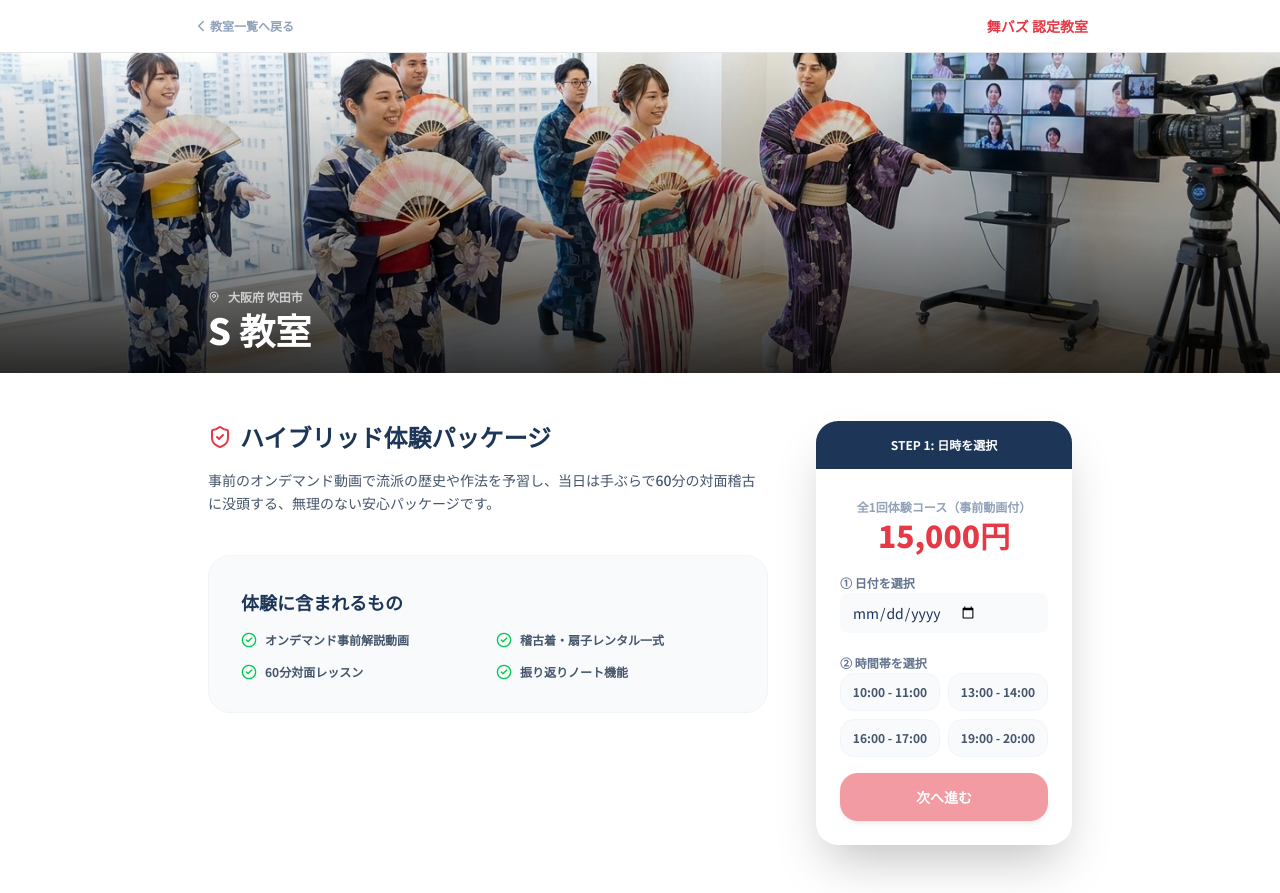
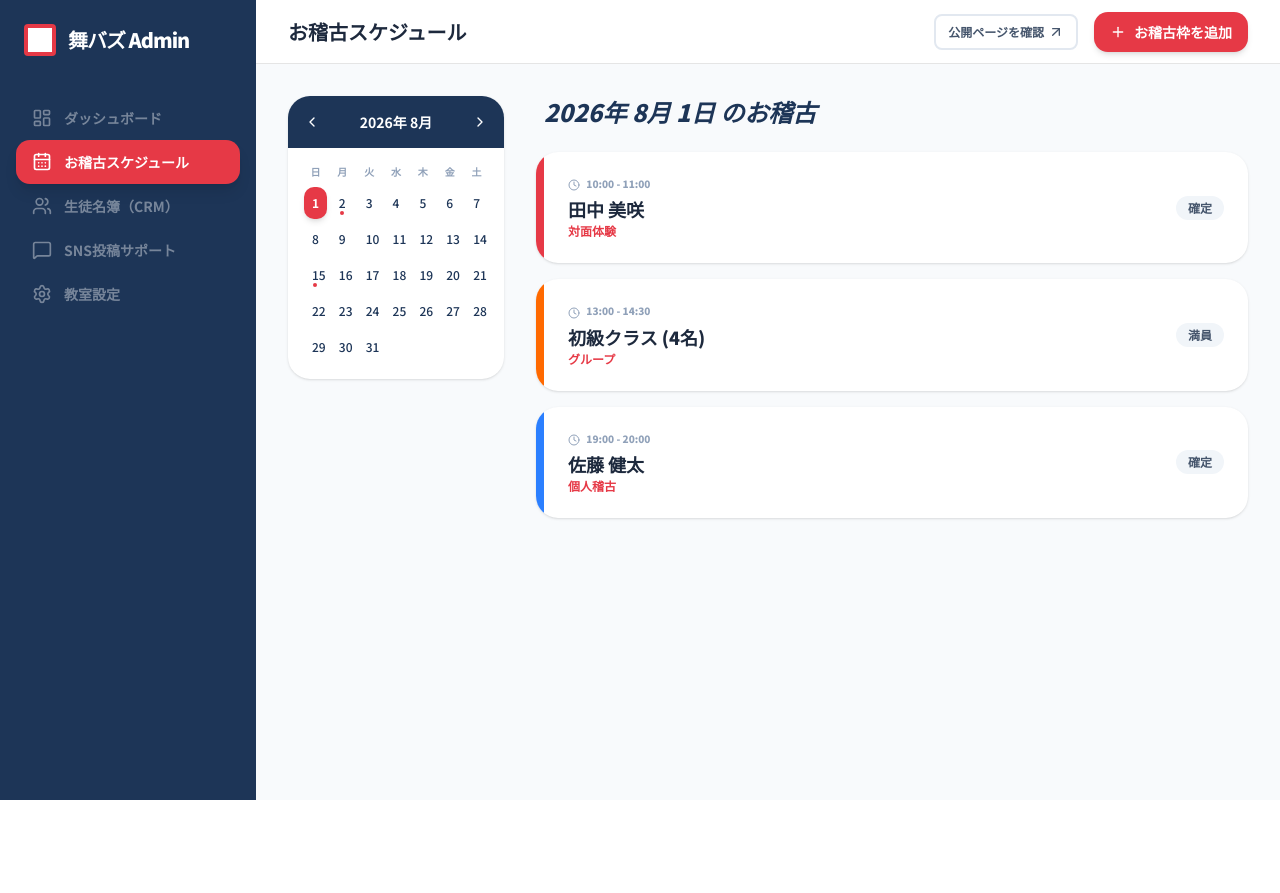
Before and after one commit to ivu115/maibazu-app, a Next.js app: page /schedule in a window 1280 px wide. After the commit the page ends 800 px from the top, so only its background shows below. Built offline with nearby package versions, Linux system fonts and the light colour scheme.

Commit message:
ログインページの作成、フッター導線の更新、スケジュールページのエラー修正完了

```diff
--- /dev/null
+++ b/src/app/login/page.tsx
@@ -0,0 +1,82 @@
+"use client";
+
+import React, { useState } from 'react';
+import Link from 'next/link';
+import { useRouter } from 'next/navigation';
+import { Button } from "@/components/ui/button";
+import { Input } from "@/components/ui/input";
+import { Card, CardContent, CardHeader } from "@/components/ui/card";
+import { Lock, Mail, ArrowRight, ShieldCheck } from "lucide-react";
+
+export default function LoginPage() {
+  const router = useRouter();
+  const [email, setEmail] = useState("teacher@maibazu.jp");
+  const [password, setPassword] = useState("12345678");
+
+  const handleLogin = (e: React.FormEvent) => {
+    e.preventDefault();
+    router.push('/dashboard');
+  };
+
+  return (
+    <div className="min-h-screen bg-[#1D3557] flex items-center justify-center p-4 font-sans">
+      <Card className="max-w-md w-full border-none shadow-2xl rounded-[2.5rem] bg-white overflow-hidden text-black">
+        <CardHeader className="pt-10 pb-6 text-center space-y-3">
+          <Link href="/" className="inline-block mx-auto">
+            <img src="/logo.png" alt="舞バズ" className="w-16 h-16 object-contain mx-auto" />
+          </Link>
+          <div className="space-y-1">
+            <h1 className="text-2xl font-black text-[#1D3557]">舞バズ Admin ログイン</h1>
+            <p className="text-xs text-slate-400 font-bold">教室運営者・講師専用ダッシュボード</p>
+          </div>
+        </CardHeader>
+        <CardContent className="p-8 pt-0 space-y-6">
+          <form onSubmit={handleLogin} className="space-y-4">
+            <div className="space-y-2">
+              <label className="text-xs font-bold text-slate-500 flex items-center gap-1">
+                <Mail size={14} /> 講師メールアドレス / ID
+              </label>
+              <Input
+                type="email"
+                value={email}
+                onChange={(e) => setEmail(e.target.value)}
+                className="bg-slate-50 border-none h-12 text-sm font-bold"
+                required
+              />
+            </div>
+
+            <div className="space-y-2">
+              <label className="text-xs font-bold text-slate-500 flex items-center gap-1">
+                <Lock size={14} /> パスワード
+              </label>
+              <Input
+                type="password"
+                value={password}
+                onChange={(e) => setPassword(e.target.value)}
+                className="bg-slate-50 border-none h-12 text-sm font-bold"
+                required
+              />
+            </div>
+
+            <Button type="submit" className="w-full bg-[#E63946] hover:bg-[#D62839] text-white py-7 rounded-2xl font-bold text-base gap-2 shadow-lg shadow-red-100 transition-all hover:scale-[1.02]">
+              ログインして管理画面へ <ArrowRight size={18} />
+            </Button>
+          </form>
+
+          <div className="bg-slate-50 p-4 rounded-2xl text-[11px] text-slate-400 space-y-1 border border-slate-100">
+            <p className="font-bold text-[#1D3557] flex items-center gap-1">
+              <ShieldCheck size={14} className="text-green-500"/> デモ用アカウント
+            </p>
+            <p>そのまま「ログインして管理画面へ」ボタンを押すとダッシュボードに入れます。</p>
+          </div>
+
+          <div className="text-center pt-2">
+            <Link href="/" className="text-xs text-slate-400 font-bold hover:text-[#E63946] transition-colors">
+              ← 舞バズ トップページへ戻る
+            </Link>
+          </div>
+        </CardContent>
+      </Card>
+    </div>
+  );
+}
--- a/src/app/schedule/page.tsx
+++ b/src/app/schedule/page.tsx
@@ -2,162 +2,209 @@
 
 import React, { useState } from 'react';
 import Link from 'next/link';
-import { useParams } from 'next/navigation';
+import {
+  Users,
+  CalendarDays,
+  LayoutDashboard,
+  MessageSquare,
+  Settings,
+  Plus,
+  ChevronLeft,
+  ChevronRight,
+  Clock,
+  MapPin,
+  AlertCircle,
+  X,
+  ArrowUpRight
+} from "lucide-react";
 import { Button } from "@/components/ui/button";
-import { Card, CardContent } from "@/components/ui/card";
+import { Card, CardContent, CardHeader } from "@/components/ui/card";
 import { Input } from "@/components/ui/input";
-import { CheckCircle2, MapPin, User, ChevronLeft, ShieldCheck, Calendar, Clock, Video, Sparkles } from "lucide-react";
 
-const SCHOOL_DETAILS: Record<string, any> = {
-  "1": { name: "S 教室", location: "大阪府 吹田市", teacher: "花月 先生 (20代)", style: "花月流", price: "15,000円", image: "/lesson.jpg" },
-  "2": { name: "H 教室", location: "兵庫県 伊丹市", teacher: "杉本 先生 (50代)", style: "無所属", price: "12,000円", image: "/rental.jpg" },
-  "3": { name: "K 教室", location: "東京・世田谷", teacher: "西川 先生 (30代)", style: "西川流", price: "18,000円", image: "/hero.jpg" }
+export default function SchedulePage() {
+  const [selectedDay, setSelectedDay] = useState(1);
+  const [isModalOpen, setIsModalOpen] = useState(false);
+
+  const [lessons, setLessons] = useState<Record<number, any[]>>({
+    1: [
+      { id: 1, time: "10:00 - 11:00", type: "対面体験", student: "田中 美咲", status: "確定", room: "お座敷A" },
+      { id: 2, time: "13:00 - 14:30", type: "グループ", student: "初級クラス (4名)", status: "満員", room: "広間" },
+      { id: 3, time: "19:00 - 20:00", type: "個人稽古", student: "佐藤 健太", status: "確定", room: "お座敷B" }
+    ],
+    2: [
+      { id: 4, time: "14:00 - 15:00", type: "対面体験", student: "Emily Watson", status: "仮予約", room: "お座敷A" }
+    ],
+    15: [
+      { id: 5, time: "11:00 - 12:00", type: "個人稽古", student: "鈴木 花子", status: "確定", room: "お座敷A" }
+    ]
+  });
+
+  const [newTime, setNewTime] = useState("15:00 - 16:00");
+  const [newType, setNewType] = useState("対面体験");
+  const [newStudent, setNewStudent] = useState("舞バズ枠（空き）");
+
+  const handleAddLesson = () => {
+    const newLesson = {
+      id: Date.now(),
+      time: newTime,
+      type: newType,
+      student: newStudent,
+      status: "受付中",
+      room: "お座敷A"
+    };
+    setLessons(prev => ({
+      ...prev,
+      [selectedDay]: [...(prev[selectedDay] || []), newLesson]
+    }));
+    setIsModalOpen(false);
   };
 
-export default function SchoolDetailPage() {
-  const params = useParams();
-  const id = params.id as string;
-  const school = SCHOOL_DETAILS[id] || SCHOOL_DETAILS["1"];
+  return (
+    <div className="flex min-h-screen bg-[#F8FAFC]">
+      <aside className="w-64 bg-[#1D3557] text-white hidden md:flex flex-col">
+        <div className="p-6 flex items-center gap-3">
+          <Link href="/" className="flex items-center gap-3">
+            <div className="bg-[#E63946] p-1 rounded grow-0"><img src="/logo.png" alt="logo" className="w-6 h-6 invert brightness-0" /></div>
+            <span className="font-black text-xl tracking-tighter text-white">舞バズ Admin</span>
+          </Link>
+        </div>
+        <nav className="flex-1 px-4 py-4 space-y-1">
+          <Link href="/dashboard"><NavItem icon={<LayoutDashboard size={20}/>} label="ダッシュボード" active={false} /></Link>
+          <Link href="/schedule"><NavItem icon={<CalendarDays size={20}/>} label="お稽古スケジュール" active={true} /></Link>
+          <Link href="/students"><NavItem icon={<Users size={20}/>} label="生徒名簿（CRM）" active={false} /></Link>
+          <Link href="/sns"><NavItem icon={<MessageSquare size={20}/>} label="SNS投稿サポート" active={false} /></Link>
+          <Link href="/settings"><NavItem icon={<Settings size={20}/>} label="教室設定" active={false} /></Link>
+        </nav>
+      </aside>
 
-  // フォーム用ステート
-  const [step, setStep] = useState(1); // 1: 日時選択, 2: 情報入力, 3: 完了
-  const [selectedTime, setSelectedTime] = useState("");
-  const [selectedDate, setSelectedDate] = useState("");
-  const [studentName, setStudentName] = useState("");
-  const [studentEmail, setStudentEmail] = useState("");
+      <main className="flex-1 overflow-y-auto text-black font-sans">
+        <header className="bg-white border-b h-16 flex items-center justify-between px-8 sticky top-0 z-10">
+          <h2 className="font-extrabold text-xl text-slate-800">お稽古スケジュール</h2>
+          <div className="flex items-center gap-4">
+            <Link href="/search/1" target="_blank">
+              <Button size="sm" variant="outline" className="text-xs gap-1 border-slate-200 text-slate-600 font-bold">
+                公開ページを確認 <ArrowUpRight size={14} />
+              </Button>
+            </Link>
+            <Button onClick={() => setIsModalOpen(true)} className="bg-[#E63946] hover:bg-[#D62839] text-white gap-2 rounded-xl font-bold">
+              <Plus size={18} /> お稽古枠を追加
+            </Button>
+          </div>
+        </header>
 
+        <div className="p-8 max-w-6xl mx-auto">
+          <div className="grid grid-cols-1 lg:grid-cols-4 gap-8">
+            <div className="lg:col-span-1 space-y-6">
+              <Card className="border-none shadow-sm rounded-3xl overflow-hidden bg-white">
+                <CardHeader className="bg-[#1D3557] text-white p-4">
+                  <div className="flex justify-between items-center text-sm font-bold">
+                    <ChevronLeft size={16} />
+                    <span>2026年 8月</span>
+                    <ChevronRight size={16} />
+                  </div>
+                </CardHeader>
+                <CardContent className="p-4">
+                  <div className="grid grid-cols-7 gap-1 text-[10px] text-center font-bold text-slate-400 mb-2">
+                    <span>日</span><span>月</span><span>火</span><span>水</span><span>木</span><span>金</span><span>土</span>
+                  </div>
+                  <div className="grid grid-cols-7 gap-1 text-xs text-center font-medium">
+                    {[...Array(31)].map((_, i) => {
+                      const day = i + 1;
+                      const hasLesson = lessons[day] && lessons[day].length > 0;
                       return (
-    <div className="min-h-screen bg-white text-black font-sans">
-      <nav className="border-b p-4 sticky top-0 bg-white/90 backdrop-blur z-50">
-        <div className="max-w-4xl mx-auto flex items-center justify-between">
-          <Link href="/search" className="flex items-center text-slate-400 font-bold hover:text-[#E63946] transition-colors text-xs">
-            <ChevronLeft size={18} /> 教室一覧へ戻る
-          </Link>
-          <div className="font-black text-[#E63946] text-sm">舞バズ 認定教室</div>
+                        <div
+                          key={day}
+                          onClick={() => setSelectedDay(day)}
+                          className={`p-2 rounded-lg cursor-pointer transition-all relative ${
+                            selectedDay === day
+                              ? 'bg-[#E63946] text-white font-bold shadow-md'
+                              : 'hover:bg-slate-100'
+                          }`}
+                        >
+                          {day}
+                          {hasLesson && selectedDay !== day && (
+                            <span className="absolute bottom-1 left-1/2 -translate-x-1/2 w-1 h-1 bg-[#E63946] rounded-full"></span>
+                          )}
                         </div>
-      </nav>
+                      );
+                    })}
+                  </div>
+                </CardContent>
+              </Card>
+            </div>
 
-      {/* ヒーロービジュアル */}
-      <div className="relative h-64 md:h-80 w-full overflow-hidden">
-        <img src={school.image} alt={school.name} className="w-full h-full object-cover" />
-        <div className="absolute inset-0 bg-gradient-to-t from-black/80 via-black/30 to-transparent"></div>
-        <div className="absolute bottom-6 left-0 w-full">
-          <div className="max-w-4xl mx-auto px-4">
-            <div className="flex items-center gap-2 text-white/70 text-xs font-bold mb-1">
-              <MapPin size={12} /> {school.location}
+            <div className="lg:col-span-3 space-y-6">
+              <div className="flex items-center justify-between font-black text-2xl text-[#1D3557] px-2 italic">
+                2026年 8月 {selectedDay}日 のお稽古
               </div>
-            <h1 className="text-3xl md:text-4xl font-black text-white">{school.name}</h1>
+
+              <div className="space-y-4">
+                {(lessons[selectedDay] || []).length > 0 ? (
+                  lessons[selectedDay].map((lesson) => (
+                    <Card key={lesson.id} className="border-none shadow-sm rounded-3xl overflow-hidden bg-white">
+                      <div className="flex">
+                        <div className={`w-2 ${lesson.type === '個人稽古' ? 'bg-blue-500' : lesson.type === 'グループ' ? 'bg-orange-500' : 'bg-[#E63946]'}`}></div>
+                        <CardContent className="p-6 flex-1 flex items-center justify-between gap-6">
+                          <div>
+                            <p className="text-[10px] font-black text-slate-400 mb-1"><Clock size={12} className="inline mr-1" /> {lesson.time}</p>
+                            <h4 className="font-extrabold text-lg text-slate-800">{lesson.student}</h4>
+                            <p className="text-xs text-[#E63946] font-bold">{lesson.type}</p>
+                          </div>
+                          <span className="text-xs font-black px-3 py-1 rounded-full bg-slate-100 text-slate-600">{lesson.status}</span>
+                        </CardContent>
+                      </div>
+                    </Card>
+                  ))
+                ) : (
+                  <div className="bg-white p-12 rounded-3xl text-center text-slate-400 font-bold border border-dashed">
+                    この日のお稽古予定はありません。「お稽古枠を追加」ボタンから受付を開始できます。
+                  </div>
+                )}
+              </div>
             </div>
           </div>
         </div>
 
-      <main className="max-w-4xl mx-auto px-4 py-12 grid md:grid-cols-3 gap-12">
-        {/* 左側：説明 */}
-        <div className="md:col-span-2 space-y-10">
-          <section className="space-y-4">
-            <h2 className="text-2xl font-bold flex items-center gap-2 text-[#1D3557]">
-              <ShieldCheck className="text-[#E63946]" /> ハイブリッド体験パッケージ
-            </h2>
-            <p className="text-slate-600 leading-relaxed text-sm font-medium">
-              事前のオンデマンド動画で流派の歴史や作法を予習し、当日は手ぶらで60分の対面稽古に没頭する、無理のない安心パッケージです。
-            </p>
-          </section>
-
-          <section className="bg-slate-50 p-8 rounded-3xl space-y-4 border border-slate-100">
-            <h3 className="font-bold text-lg text-[#1D3557]">体験に含まれるもの</h3>
-            <div className="grid grid-cols-2 gap-4 text-xs font-bold text-slate-600">
-              <div className="flex items-center gap-2"><CheckCircle2 size={16} className="text-green-500"/> オンデマンド事前解説動画</div>
-              <div className="flex items-center gap-2"><CheckCircle2 size={16} className="text-green-500"/> 稽古着・扇子レンタル一式</div>
-              <div className="flex items-center gap-2"><CheckCircle2 size={16} className="text-green-500"/> 60分対面レッスン</div>
-              <div className="flex items-center gap-2"><CheckCircle2 size={16} className="text-green-500"/> 振り返りノート機能</div>
+        {/* 追加モーダル */}
+        {isModalOpen && (
+          <div className="fixed inset-0 bg-black/50 z-50 flex items-center justify-center p-4">
+            <div className="bg-white rounded-3xl p-8 max-w-md w-full space-y-6 shadow-2xl">
+              <div className="flex justify-between items-center border-b pb-4">
+                <h3 className="font-bold text-lg">8月{selectedDay}日にお稽古枠を追加</h3>
+                <button onClick={() => setIsModalOpen(false)}><X size={20} className="text-slate-400"/></button>
               </div>
-          </section>
+              <div className="space-y-4 text-xs font-bold">
+                <div>
+                  <label className="text-slate-400 mb-1 block">時間帯</label>
+                  <Input value={newTime} onChange={e => setNewTime(e.target.value)} className="bg-slate-50 border-none h-11" />
                 </div>
-
-        {/* 右側：動的体験申込フォーム（インタラクティブ） */}
-        <div className="md:col-span-1">
-          <Card className="border-none shadow-2xl rounded-3xl overflow-hidden bg-white sticky top-24">
-            <div className="bg-[#1D3557] p-4 text-white text-center font-bold text-xs">
-              {step === 1 && "STEP 1: 日時を選択"}
-              {step === 2 && "STEP 2: お客様情報入力"}
-              {step === 3 && "申込完了"}
+                <div>
+                  <label className="text-slate-400 mb-1 block">種類</label>
+                  <select value={newType} onChange={e => setNewType(e.target.value)} className="w-full bg-slate-50 border-none h-11 rounded-xl px-3 font-bold">
+                    <option value="対面体験">対面体験（舞バズ枠）</option>
+                    <option value="個人稽古">個人稽古</option>
+                    <option value="グループ">グループ稽古</option>
+                  </select>
                 </div>
-            <CardContent className="p-6 space-y-6">
-              {step === 1 && (
-                <div className="space-y-4">
-                  <div className="text-center">
-                    <span className="text-xs text-slate-400 font-bold">全1回体験コース（事前動画付）</span>
-                    <p className="text-3xl font-black text-[#E63946]">{school.price}</p>
-                  </div>
-                  <div className="space-y-2">
-                    <label className="text-xs font-bold text-slate-500">① 日付を選択</label>
-                    <Input type="date" value={selectedDate} onChange={(e) => setSelectedDate(e.target.value)} className="bg-slate-50 border-none" />
-                  </div>
-                  <div className="space-y-2">
-                    <label className="text-xs font-bold text-slate-500">② 時間帯を選択</label>
-                    <div className="grid grid-cols-2 gap-2 text-xs">
-                      {["10:00 - 11:00", "13:00 - 14:00", "16:00 - 17:00", "19:00 - 20:00"].map((t) => (
-                        <button
-                          key={t}
-                          onClick={() => setSelectedTime(t)}
-                          className={`p-2.5 rounded-xl border font-bold transition-all ${selectedTime === t ? 'border-[#E63946] bg-red-50 text-[#E63946]' : 'border-slate-100 bg-slate-50 text-slate-600'}`}
-                        >
-                          {t}
-                        </button>
-                      ))}
+                <div>
+                  <label className="text-slate-400 mb-1 block">名目 / 生徒名</label>
+                  <Input value={newStudent} onChange={e => setNewStudent(e.target.value)} className="bg-slate-50 border-none h-11" />
                 </div>
               </div>
-                  <Button
-                    disabled={!selectedDate || !selectedTime}
-                    onClick={() => setStep(2)}
-                    className="w-full bg-[#E63946] py-6 rounded-2xl font-bold text-white shadow-md disabled:opacity-50"
-                  >
-                    次へ進む
-                  </Button>
-                </div>
-              )}
-
-              {step === 2 && (
-                <div className="space-y-4">
-                  <div className="bg-slate-50 p-3 rounded-xl text-xs font-bold text-slate-600 mb-2">
-                    {selectedDate} / {selectedTime}
-                  </div>
-                  <div className="space-y-2">
-                    <label className="text-xs font-bold text-slate-500">お名前</label>
-                    <Input placeholder="山田 太郎" value={studentName} onChange={(e) => setStudentName(e.target.value)} className="bg-slate-50 border-none" />
-                  </div>
-                  <div className="space-y-2">
-                    <label className="text-xs font-bold text-slate-500">メールアドレス</label>
-                    <Input type="email" placeholder="example@gmail.com" value={studentEmail} onChange={(e) => setStudentEmail(e.target.value)} className="bg-slate-50 border-none" />
-                  </div>
-                  <div className="flex gap-2">
-                    <Button variant="outline" onClick={() => setStep(1)} className="w-1/3 rounded-2xl py-6 font-bold">戻る</Button>
-                    <Button
-                      disabled={!studentName || !studentEmail}
-                      onClick={() => setStep(3)}
-                      className="w-2/3 bg-[#E63946] py-6 rounded-2xl font-bold text-white shadow-md disabled:opacity-50"
-                    >
-                      予約を確定する
-                    </Button>
+              <Button onClick={handleAddLesson} className="w-full bg-[#E63946] py-6 rounded-2xl font-bold text-white">この枠を登録する</Button>
             </div>
           </div>
         )}
-
-              {step === 3 && (
-                <div className="text-center py-4 space-y-4">
-                  <CheckCircle2 size={50} className="text-green-500 mx-auto" />
-                  <h3 className="font-bold text-lg">予約申込が完了しました！</h3>
-                  <div className="bg-red-50 p-4 rounded-2xl text-left space-y-2 border border-red-100">
-                    <p className="text-xs font-bold text-[#E63946] flex items-center gap-1"><Video size={14}/> 0日目：オンデマンド事前講義</p>
-                    <p className="text-[11px] text-slate-600">ご入力いただいたメールアドレスに「事前解説動画」のURLを送信しました。当日までに5分間の動画をチェックしてください。</p>
-                  </div>
-                  <Button onClick={() => setStep(1)} variant="outline" className="w-full rounded-2xl py-6 font-bold">他の日時で試す</Button>
-                </div>
-              )}
-            </CardContent>
-          </Card>
-        </div>
       </main>
     </div>
   );
 }
+
+function NavItem({ icon, label, active = false }: any) {
+  return (
+    <div className={`flex items-center gap-3 px-4 py-3 rounded-xl cursor-pointer transition-all ${active ? 'bg-[#E63946] text-white shadow-lg' : 'text-white/40 hover:bg-white/5 hover:text-white'}`}>
+      <span className={active ? "text-white" : "text-white/40"}>{icon}</span>
+      <span className="text-sm font-bold">{label}</span>
+    </div>
+  );
+}
```
Also changed, not shown: src/app/page.tsx (+6 -5 lines). Lines whose indentation alone changed are shown as unchanged.
